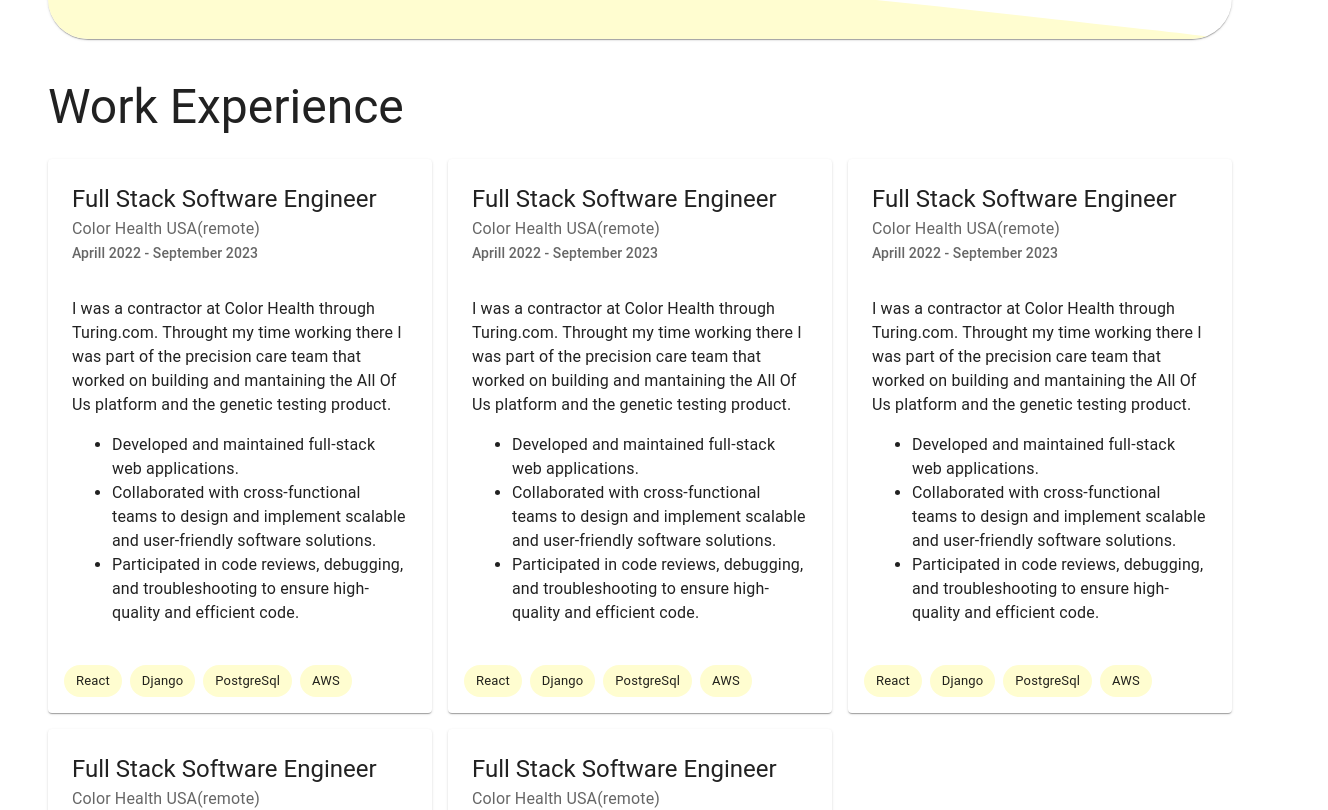
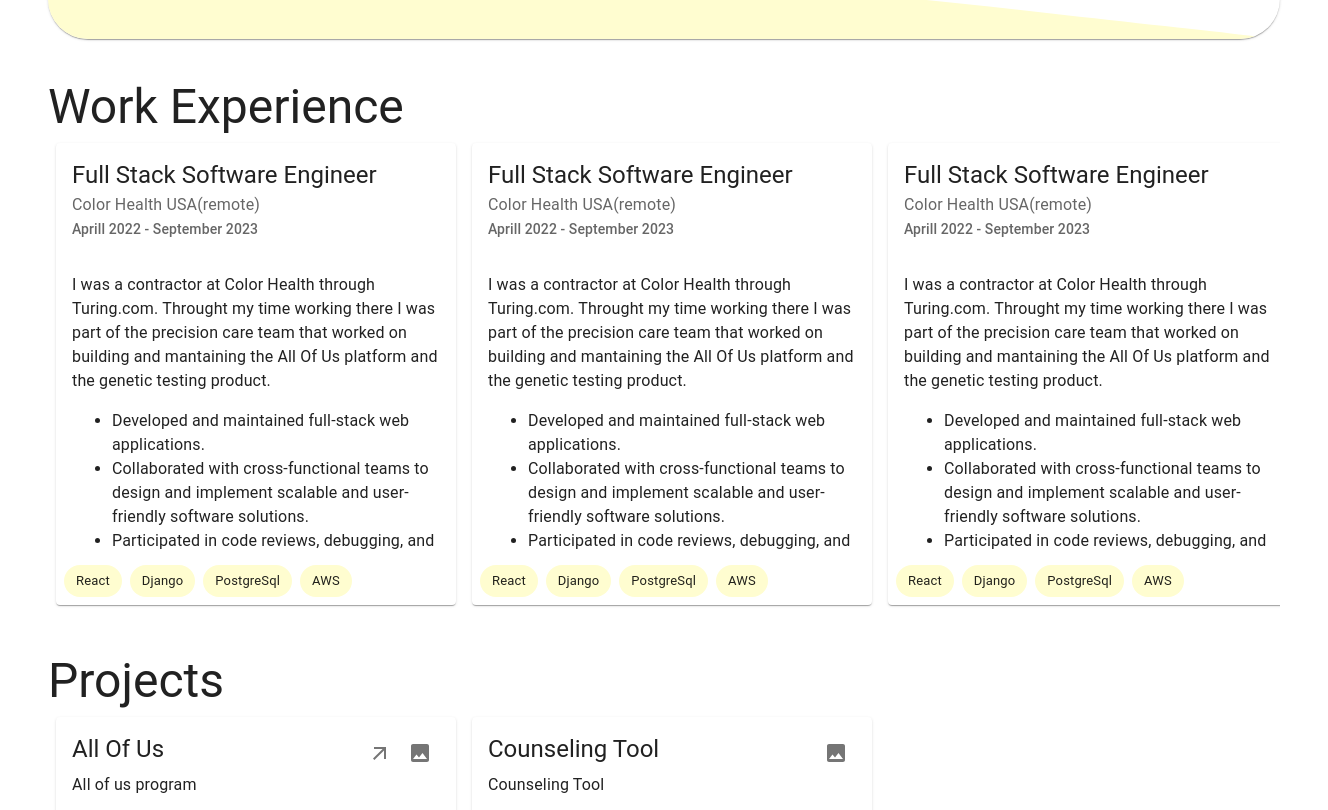
Before and after one commit to musumba-michael/musumba-gerald.com, a React (Create React App) app: page / in a window 1280 px wide. Shown: the part 777-1587 px from the top of the page, 1328 px wide, since content can reach past the window. Built offline with nearby package versions, Linux system fonts and the light colour scheme.

Commit message:
Make Work experience scrollable

```diff
--- a/src/WorkExperience/WorkExperience.tsx
+++ b/src/WorkExperience/WorkExperience.tsx
@@ -1,4 +1,4 @@
-import { Box, Grid, Typography } from "@mui/material";
+import { Box, Typography } from "@mui/material";
 import { FC } from "react";
 import { WorkExperienceItem } from "./WorkExperienceItem";
 import { WORK_EXPERIENCE_LIST } from "../config/constants";
@@ -6,13 +6,20 @@
   return (
     <Box id="work-experience" sx={{ marginTop: 5 }}>
       <Typography variant="h3">Work Experience</Typography>
-      <Grid container spacing={2} sx={{ marginTop: 1 }}>
+      <Box
+        sx={{
+          display: "flex",
+          width: "100%",
+          overflowX: "scroll",
+          overflowY: "hidden",
+        }}
+      >
         {WORK_EXPERIENCE_LIST.map((workExpirience) => (
-          <Grid item xs={12} md={4}>
+          <Box>
             <WorkExperienceItem workExpirience={workExpirience} />
-          </Grid>
+          </Box>
         ))}
-      </Grid>
+      </Box>
     </Box>
   );
 };
--- a/src/WorkExperience/WorkExperienceItem.tsx
+++ b/src/WorkExperience/WorkExperienceItem.tsx
@@ -15,7 +15,7 @@
 export const WorkExperienceItem: FC<IWorkExperienceItem> = (props) => {
   const { workExpirience } = props;
   return (
-    <Card sx={{ maxWidth: 400, padding: 1 }}>
+    <Card sx={{ width: 400, m: 1 }}>
       <CardHeader
         title={workExpirience.jobRole}
         subheader={
@@ -31,8 +31,7 @@
           </Box>
         }
       />
-      <Typography></Typography>
-      <CardContent>
+      <CardContent sx={{ height: 300, overflowY: "auto" }}>
         <Typography>{workExpirience.description}</Typography>
         <ul>
           {workExpirience.whatIAccomplished.map((item) => (
```
